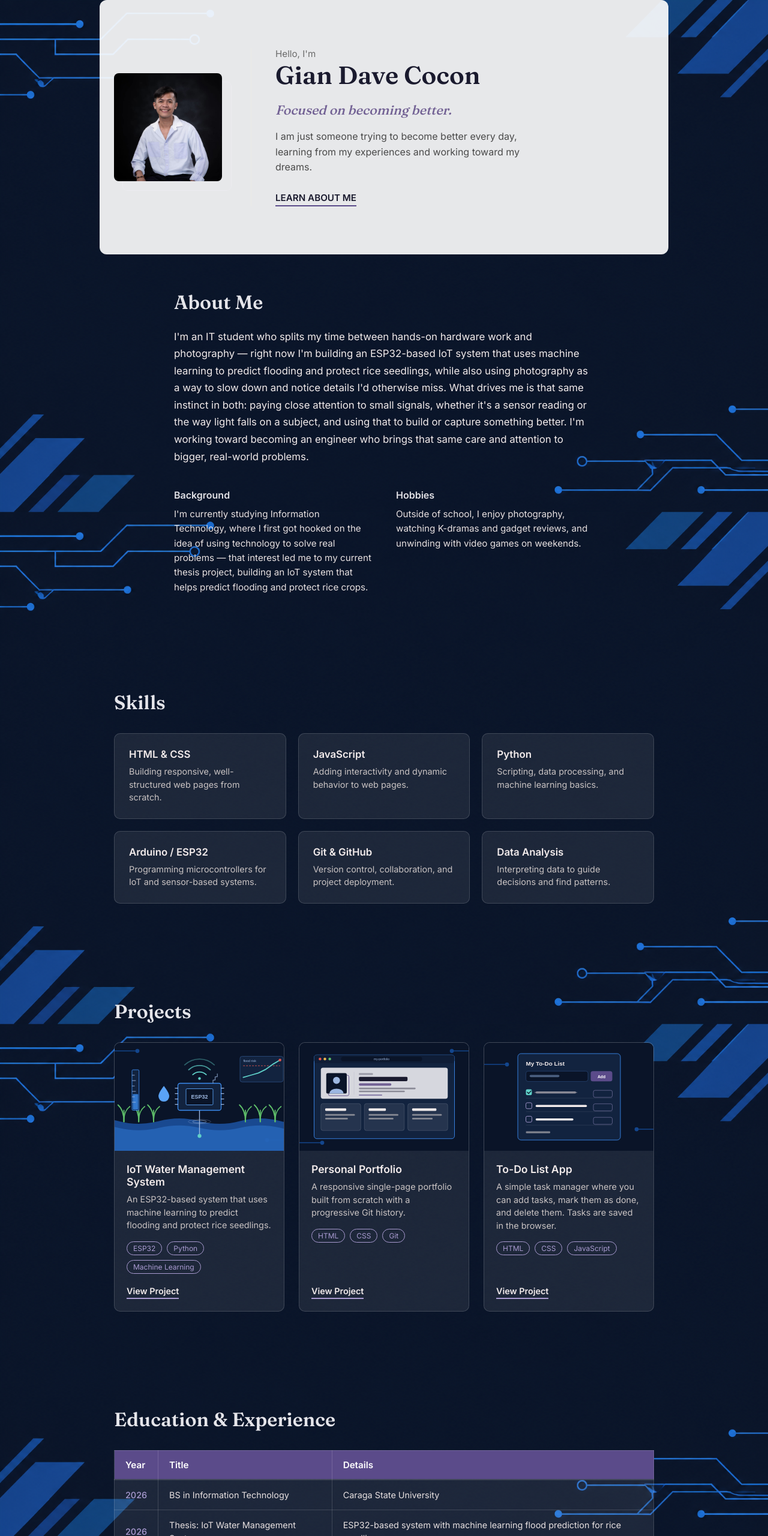
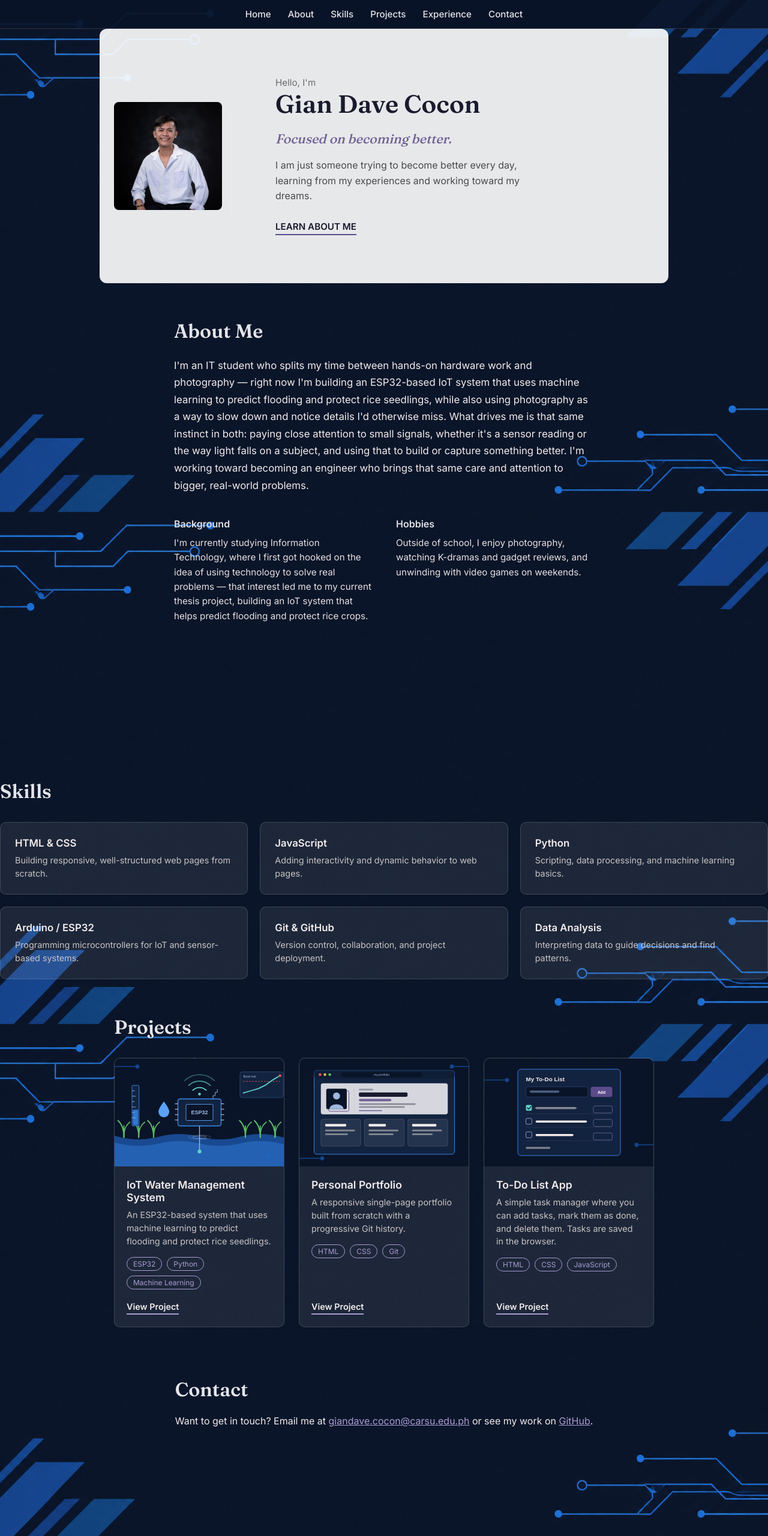
Before and after one commit to giandavecocon-ctrl/My-portfolio, a plain HTML site: page index.html in a window 1280 px wide. Shown: the top 2560 px of the page at 60% size. Drawn offline with Linux system fonts and the light colour scheme.

Commit message:
Add portfolio navigation

```diff
--- a/index.html
+++ b/index.html
@@ -7,10 +7,20 @@
   <link rel="stylesheet" href="style.css">
 </head>
 <body>
+  <nav class="main-nav">
+    <ul class="nav-links">
+      <li><a href="#home">Home</a></li>
+      <li><a href="#about">About</a></li>
+      <li><a href="#skills">Skills</a></li>
+      <li><a href="#projects">Projects</a></li>
+      <li><a href="#education">Experience</a></li>
+      <li><a href="#contact">Contact</a></li>
+    </ul>
+  </nav>
 
-  <section class="profile-section">
+  <section id="home" class="profile-section">
     <div class="profile-media">
-      <img src="images/profile.jpg" alt="Your Name" class="profile-photo">
+      <img src="images/profile.jpg" alt="Gian Dave Cocon" class="profile-photo">
     </div>
     <div class="profile-content">
       <p class="profile-eyebrow">Hello, I'm</p>
@@ -19,6 +29,7 @@
       <p class="profile-intro">I am just someone trying to become better every day, learning from my experiences and working toward my dreams.</p>
       <a href="#about" class="learn-more-btn">LEARN ABOUT ME</a>
     </div>
+  </section>
   </section>
 
   <section id="about" class="about-section">
@@ -54,7 +65,7 @@
     </div>
   </section>
 
-  <section class="skills-section">
+     <section id="skills" class="skills-section"></section>
     <h2 class="skills-heading">Skills</h2>
 
     <div class="skills-grid">
@@ -136,6 +147,15 @@
     <a href="todo.html" class="project-link">View Project</a>
   </div>
 </div>
+<section id="contact" class="contact-section">
+  <h2 class="contact-heading">Contact</h2>
+  <p class="contact-text">
+    Want to get in touch? Email me at
+    <a href="mailto:giandave.cocon@carsu.edu.ph" class="contact-link">giandave.cocon@carsu.edu.ph</a>
+    or see my work on
+    <a href="https://github.com/giandavecocon-ctrl" class="contact-link">GitHub</a>.
+  </p>
+</section>
 
   </div>
 </section>
--- a/style.css
+++ b/style.css
@@ -365,6 +365,74 @@
   overflow: hidden;
   clip: rect(0 0 0 0);
 }
+html {
+  scroll-behavior: smooth;
+}
+
+.main-nav {
+  position: sticky;
+  top: 0;
+  z-index: 100;
+  background-color: rgba(10, 20, 40, 0.92);
+  border-bottom: 1px solid rgba(255, 255, 255, 0.15);
+}
+
+.nav-links {
+  display: flex;
+  flex-wrap: wrap;
+  justify-content: center;
+  gap: 8px 28px;
+  list-style: none;
+  max-width: 900px;
+  margin: 0 auto;
+  padding: 14px 24px;
+}
+
+.nav-links a {
+  font-family: 'Inter', sans-serif;
+  font-size: 0.95rem;
+  font-weight: 500;
+  color: #e5e5ea;
+  text-decoration: none;
+  padding-bottom: 4px;
+  border-bottom: 2px solid transparent;
+  transition: color 0.2s ease, border-color 0.2s ease;
+}
+
+.nav-links a:hover {
+  color: #A99BD1;
+  border-bottom-color: #A99BD1;
+}
+
+section[id] {
+  scroll-margin-top: 70px;
+}
+
+.contact-section {
+  max-width: 700px;
+  margin: 0 auto;
+  padding: 60px 24px 120px;
+}
+
+.contact-heading {
+  font-family: 'Fraunces', Georgia, serif;
+  font-weight: 600;
+  font-size: 2rem;
+  color: #e5e5ea;
+  margin: 0 0 20px;
+}
+
+.contact-text {
+  font-family: 'Inter', sans-serif;
+  font-size: 1rem;
+  line-height: 1.7;
+  color: #f2ebeb;
+  margin: 0;
+}
+
+.contact-link {
+  color: #A99BD1;
+}
 
 @media (max-width: 700px) {
   .skills-grid {
```
